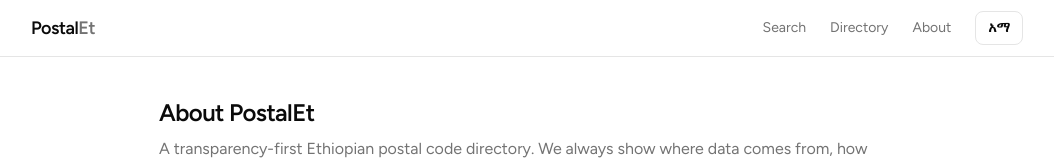
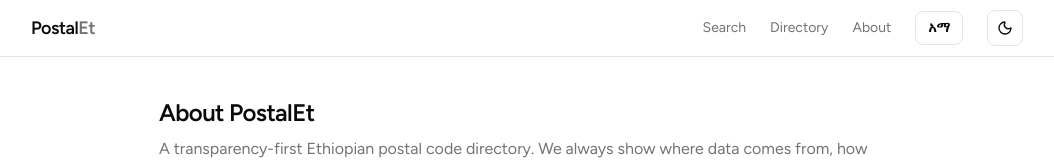
Before and after one commit to LamrotG/PostalET, a Next.js app: page /about in a window 1280 px wide. Shown: the top 160 px of the page, without its empty margins (113-1167 px from the left). Built offline with nearby package versions, Linux system fonts and the light colour scheme.

Commit message:
feat(theme): add dark mode toggle

```diff
--- a/app/globals.css
+++ b/app/globals.css
@@ -84,11 +84,11 @@
 }
 
 .dark {
-  --background: oklch(0.145 0 0);
+  --background: #151515;
   --foreground: oklch(0.985 0 0);
-  --card: oklch(0.205 0 0);
+  --card: #151515;
   --card-foreground: oklch(0.985 0 0);
-  --popover: oklch(0.205 0 0);
+  --popover: #151515;
   --popover-foreground: oklch(0.985 0 0);
   --primary: oklch(0.922 0 0);
   --primary-foreground: oklch(0.205 0 0);
@@ -107,7 +107,7 @@
   --chart-3: oklch(0.439 0 0);
   --chart-4: oklch(0.371 0 0);
   --chart-5: oklch(0.269 0 0);
-  --sidebar: oklch(0.205 0 0);
+  --sidebar: #151515;
   --sidebar-foreground: oklch(0.985 0 0);
   --sidebar-primary: oklch(0.488 0.243 264.376);
   --sidebar-primary-foreground: oklch(0.985 0 0);
--- a/components/nav.tsx
+++ b/components/nav.tsx
@@ -1,10 +1,27 @@
 "use client";
 
+import { Moon, Sun } from "lucide-react";
 import Link from "next/link";
+import { useEffect, useState } from "react";
 import { useLanguage } from "@/lib/language-context";
 
 export function Nav() {
   const { lang, setLang } = useLanguage();
+  const [isDark, setIsDark] = useState(false);
+
+  useEffect(() => {
+    const storedTheme = window.localStorage.getItem("theme");
+    const prefersDark = window.matchMedia("(prefers-color-scheme: dark)").matches;
+    const shouldUseDark = storedTheme === "dark" || (!storedTheme && prefersDark);
+
+    setIsDark(shouldUseDark);
+    document.documentElement.classList.toggle("dark", shouldUseDark);
+  }, []);
+
+  useEffect(() => {
+    document.documentElement.classList.toggle("dark", isDark);
+    window.localStorage.setItem("theme", isDark ? "dark" : "light");
+  }, [isDark]);
 
   return (
     <header className="border-b border-border">
@@ -12,7 +29,7 @@
         <Link href="/" className="text-[1.125rem] font-semibold tracking-tight">
           Postal<span className="text-muted-foreground">Et</span>
         </Link>
-        <nav className="flex items-center gap-6 text-sm text-muted-foreground">
+        <nav className="flex items-center gap-3 text-sm text-muted-foreground sm:gap-6">
           <Link href="/" className="transition-colors hover:text-foreground">
             Search
           </Link>
@@ -36,6 +53,14 @@
           >
             {lang === "en" ? "አማ" : "En"}
           </button>
+          <button
+            type="button"
+            onClick={() => setIsDark((prev) => !prev)}
+            aria-label={isDark ? "Switch to light mode" : "Switch to dark mode"}
+            className="flex h-9 w-9 items-center justify-center rounded-md border border-border text-foreground transition-colors hover:border-foreground/40 hover:bg-muted"
+          >
+            {isDark ? <Sun className="h-4 w-4" /> : <Moon className="h-4 w-4" />}
+          </button>
         </nav>
       </div>
     </header>
```
